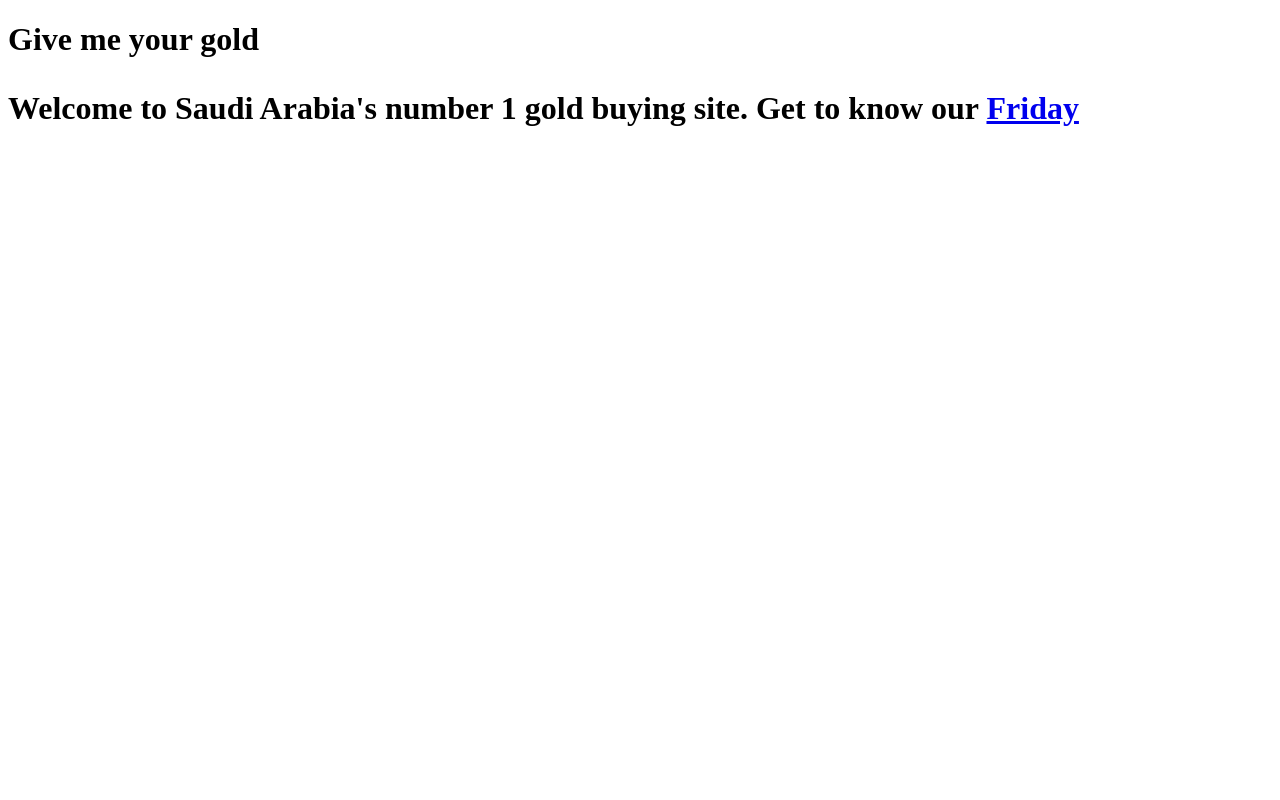
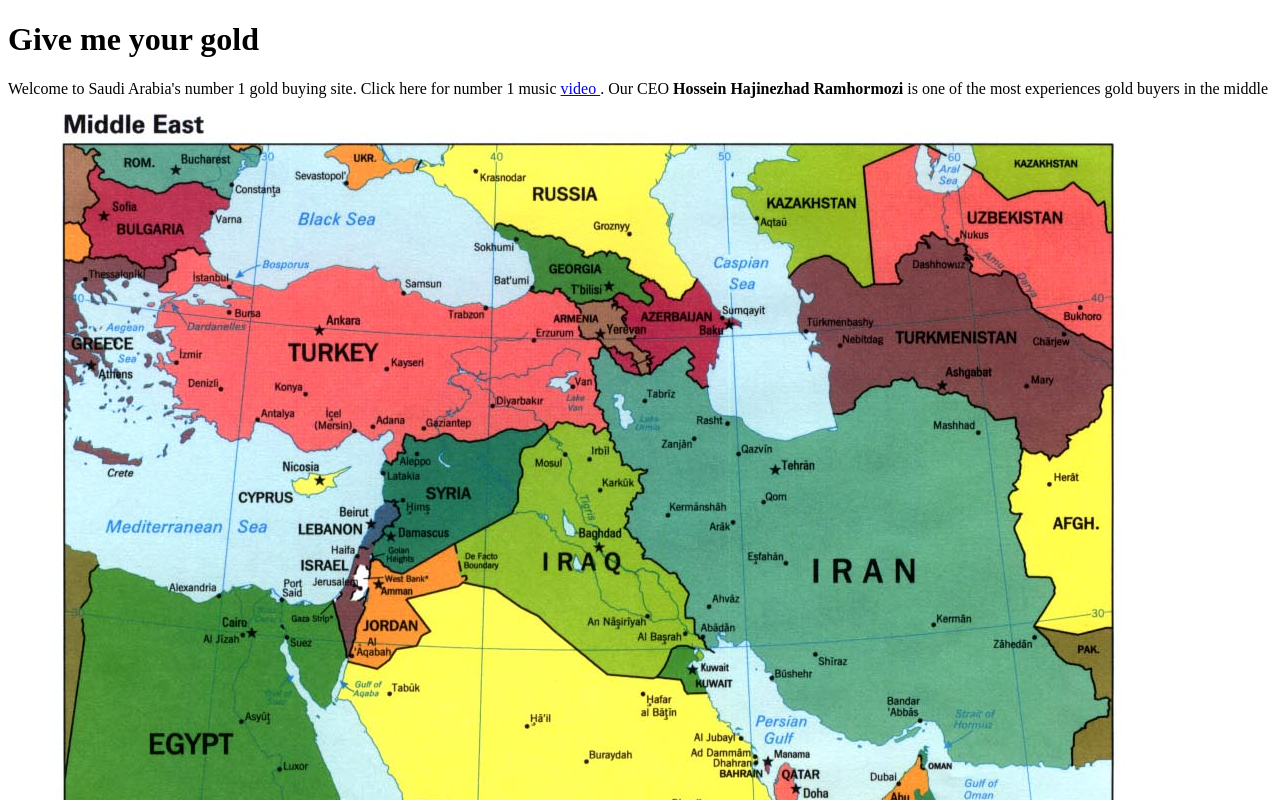
Before and after one commit to 12n12n12/12n12n12.github.io, a plain HTML site: page index.html in a window 1280 px wide. Shown: the top 800 px of the page. Drawn offline with Linux system fonts and the light colour scheme.

Commit message:
number 3

```diff
--- a/index.html
+++ b/index.html
@@ -4,6 +4,9 @@
 		<head>
 				<title> I'll buy your gold </title>
 		</head>
-		<h1> Give me your gold </h>
-		<p> Welcome to Saudi Arabia's number 1 gold buying site. Get to know our <a href="https://www.youtube.com/watch?v=2HQaBWziYvY"> Friday </a>
-</html>
+		<h1> Give me your gold </h1>
+		<p> Welcome to Saudi Arabia's number 1 gold buying site. Click here for number 1 music <a href="https://www.youtube.com/watch?v=2HQaBWziYvY"> video </a>. Our CEO <strong> Hossein Hajinezhad Ramhormozi</strong> is one of the most experiences gold buyers in the middle east
+
+
+		<img src="middle_east98.jpg" >
+		</html>
```
Also changed, not shown: middle_east98.jpg (added).
